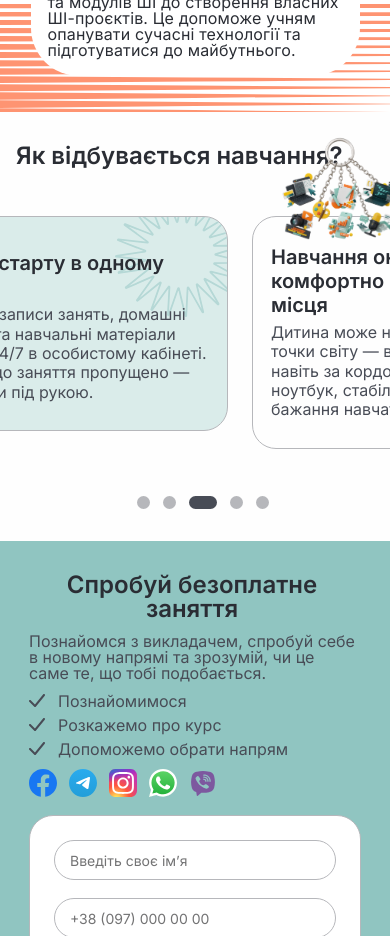
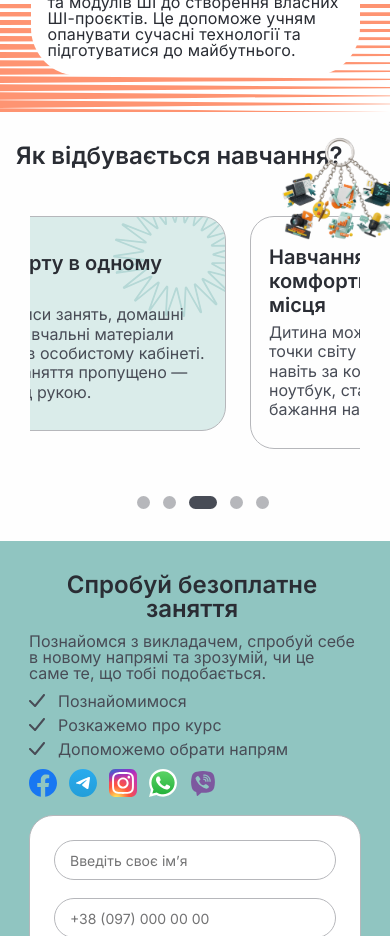
Before and after one commit to AdamPershyi/it-courses-teens-landing, a React (Vite) app: page / in a window 390 px wide. Shown: the part 3140-4076 px from the top of the page. Built offline with nearby package versions, Linux system fonts and the light colour scheme.

Commit message:
fix: center mobile learning cards

```diff
--- a/src/sections/LearningProcess/LearningProcess.module.css
+++ b/src/sections/LearningProcess/LearningProcess.module.css
@@ -208,12 +208,15 @@
   }
 
   .cardWrap {
-    width: min(330px, calc(100vw - 32px));
+    width: 100%;
     scroll-snap-align: start;
   }
 
   .list {
-    scroll-padding-inline: 16px;
+    width: min(330px, calc(100vw - 32px));
+    margin-left: max(0px, calc((100vw - 362px) / 2));
+    padding-inline: 0;
+    scroll-padding-inline: 0;
   }
 
   .card {
```
